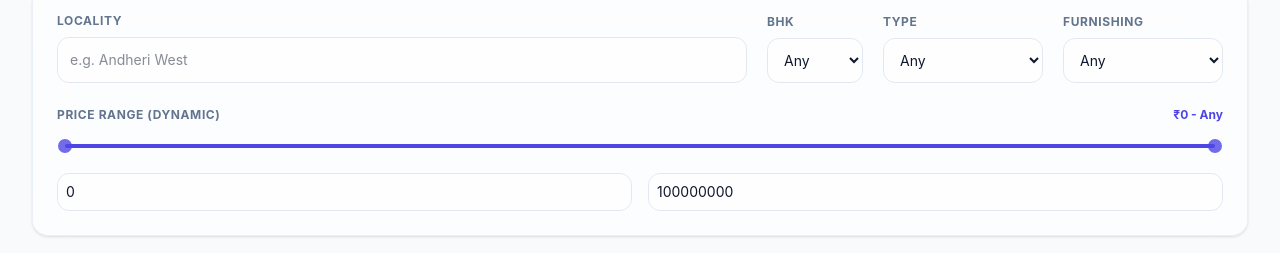
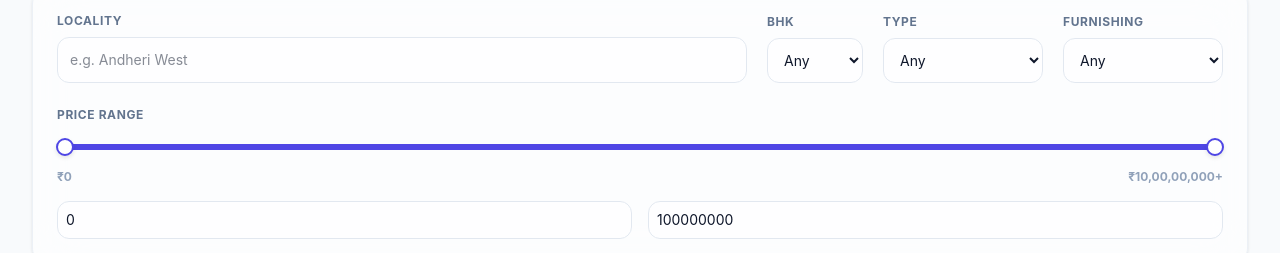
Before and after one commit to krishnaa-sharmaa-905/ivy_home_assignment, a React (Vite) app in the folder frontend/: page / in a window 1280 px wide. Shown: the part 109-362 px from the top of the page. Built offline with nearby package versions, Linux system fonts and the light colour scheme; no server answers; sample sign-in values are in the browser's storage.

Commit message:
fix: adjust dynamic slider min bound and fix rentals listing detail route

```diff
--- a/frontend/src/pages/Browse.tsx
+++ b/frontend/src/pages/Browse.tsx
@@ -18,8 +18,10 @@ export default function Browse() {
   });
 
   // Price slider state
+  const [dynamicMinPrice, setDynamicMinPrice] = useState(0);
   const [dynamicMaxPrice, setDynamicMaxPrice] = useState(100000000);
-  const [priceRange, setPriceRange] = useState<[number, number]>([0, 100000000]); // initial max
+  const [priceRange, setPriceRange] = useState<[number, number]>([0, 100000000]); // initial
+
 
   const loadListings = async (reset = false) => {
     if (!reset && loading) return;
@@ -55,8 +57,11 @@ export default function Browse() {
         if (filters.locality) valid = valid.filter((l: any) => l.locality.toLowerCase().includes(filters.locality.toLowerCase()));
         if (filters.bhk) valid = valid.filter((l: any) => l.bedroom === parseInt(filters.bhk));
         if (filters.property_type) valid = valid.filter((l: any) => l.property_type.toLowerCase() === filters.property_type.toLowerCase());
-        if (priceRange[0] > 0) valid = valid.filter((l: any) => l.price >= priceRange[0]);
+
+        // Use exact dynamic bounds if they were touched, otherwise use the sliding priceRange
+        if (priceRange[0] > dynamicMinPrice) valid = valid.filter((l: any) => l.price >= priceRange[0]);
         if (priceRange[1] < dynamicMaxPrice) valid = valid.filter((l: any) => l.price <= priceRange[1]);
+
         if (filters.furnishing) valid = valid.filter((l: any) => l.furnishing === filters.furnishing);
 
         combined = [...combined, ...valid];
@@ -69,14 +74,22 @@ export default function Browse() {
 
       if (combined.length > 0) {
         const computedMax = Math.max(...combined.map((l: any) => l.price));
+        const computedMin = Math.min(...combined.map((l: any) => l.price));
+
         const roundedMax = Math.ceil(computedMax / 1000000) * 1000000;
+        const roundedMin = Math.floor(computedMin / 100000) * 100000; // nearest 1 Lakh
 
-        if (priceRange[1] >= dynamicMaxPrice) {
-            setDynamicMaxPrice(roundedMax > 10000000 ? roundedMax : 100000000);
-            setPriceRange([priceRange[0], roundedMax > 10000000 ? roundedMax : 100000000]);
-        } else {
-            setDynamicMaxPrice(Math.max(dynamicMaxPrice, roundedMax));
-        }
+        const nextMin = roundedMin < dynamicMinPrice || dynamicMinPrice === 0 ? roundedMin : dynamicMinPrice;
+        const nextMax = roundedMax > dynamicMaxPrice ? roundedMax : dynamicMaxPrice;
+
+        setDynamicMinPrice(nextMin);
+        setDynamicMaxPrice(nextMax);
+
+        // If slider was previously at its absolute bounds, pull it to the new bounds
+        setPriceRange(prev => [
+            prev[0] <= dynamicMinPrice || prev[0] === 0 ? nextMin : prev[0],
+            prev[1] >= dynamicMaxPrice ? nextMax : prev[1]
+        ]);
       }
     } catch (err) {
       console.error(err);
@@ -145,21 +158,27 @@ export default function Browse() {
 
         <div className="flex flex-col md:flex-row gap-6 items-end">
           <div className="flex-1 w-full">
-            <div className="flex justify-between mb-2">
-              <label className="block text-xs font-bold text-slate-500 uppercase tracking-wider">Price Range (Dynamic)</label>
-              <span className="text-xs font-bold text-indigo-600">{formatter.format(priceRange[0])} - {priceRange[1] >= dynamicMaxPrice ? 'Any' : formatter.format(priceRange[1])}</span>
-            </div>
-            <div className="px-2 pt-2 pb-1">
+            <div>
+              <label className="block text-xs font-bold text-slate-500 uppercase tracking-wider mb-3">Price Range</label>
+              <div className="px-2 pt-1 pb-2">
                 <Slider
                   range
-                min={0}
+                  min={dynamicMinPrice}
                   max={dynamicMaxPrice}
                   step={100000}
                   value={priceRange}
                   onChange={(val: any) => setPriceRange(val)}
-                trackStyle={[{ backgroundColor: '#4f46e5' }]}
-                handleStyle={[{ borderColor: '#4f46e5', backgroundColor: '#4f46e5' }, { borderColor: '#4f46e5', backgroundColor: '#4f46e5' }]}
+                  styles={{
+                    track: { backgroundColor: '#4f46e5', height: 6 },
+                    handle: { borderColor: '#4f46e5', height: 18, width: 18, marginTop: -6, backgroundColor: '#fff', opacity: 1, boxShadow: '0 2px 4px rgba(0,0,0,0.1)' },
+                    rail: { backgroundColor: '#e2e8f0', height: 6 }
+                  }}
                 />
+              </div>
+              <div className="flex justify-between text-xs font-bold text-slate-400 mt-2">
+                <span>{formatter.format(priceRange[0])}</span>
+                <span>{formatter.format(priceRange[1])}{priceRange[1] >= dynamicMaxPrice ? '+' : ''}</span>
+              </div>
             </div>
             <div className="flex gap-4 mt-4">
               <input type="number" className="block w-full rounded-xl border-slate-200 bg-white/50 focus:bg-white focus:border-indigo-500 focus:ring-indigo-500 sm:text-sm p-2 border transition-all"
--- a/frontend/src/pages/ListingDetail.tsx
+++ b/frontend/src/pages/ListingDetail.tsx
@@ -14,20 +14,21 @@ export default function ListingDetail() {
   useEffect(() => {
     const fetchListing = async () => {
       try {
-        const res = await api.get(`/v1/listings/${id}`);
+        const endpoint = id?.startsWith('R') ? `/v1/rentals/${id}` : `/v1/listings/${id}`;
+        const res = await api.get(endpoint);
         setListing(cleanListing(res.data));
 
         // Check if saved
         const savedRes = await api.get('/v1/saved');
-        const isS = savedRes.data.results.some((s: any) => s.listing_id === id);
-        setIsSaved(isS);
+        const savedListings = savedRes.data.results || [];
+        setIsSaved(savedListings.some((s: any) => s.listing_id === id));
       } catch (err) {
         console.error(err);
       } finally {
         setLoading(false);
       }
     };
-    fetchListing();
+    if (id) fetchListing();
   }, [id]);
 
   const toggleSave = async () => {
--- a/frontend/src/pages/Rentals.tsx
+++ b/frontend/src/pages/Rentals.tsx
@@ -1,6 +1,8 @@
 import { useState, useEffect } from 'react';
 import { api, cleanListing, isValidListing } from '../api';
 import { Link } from 'react-router-dom';
+import Slider from 'rc-slider';
+import 'rc-slider/assets/index.css';
 
 export default function Rentals() {
   const [rentals, setRentals] = useState<any[]>([]);
@@ -9,6 +11,9 @@ export default function Rentals() {
   const [offset, setOffset] = useState(0);
 
   const [localityFilter, setLocalityFilter] = useState('');
+  const [dynamicMinPrice, setDynamicMinPrice] = useState(0);
+  const [dynamicMaxPrice, setDynamicMaxPrice] = useState(500000); // 5L
+  const [priceRange, setPriceRange] = useState<[number, number]>([0, 500000]);
 
   const loadRentals = async (reset = false) => {
     if (!reset && loading) return;
@@ -23,8 +28,9 @@ export default function Rentals() {
       while (loadedInThisBatch < 10 && hasMoreData && fetchCount < 5) {
         fetchCount++;
         const params: any = { offset: currentOffset, limit: 50 };
-        // We DO NOT pass locality to backend because backend requires exact match,
-        // and we want substring search on the client side.
+        // We DO NOT pass locality to backend because backend requires exact match
+        if (priceRange[0] > dynamicMinPrice) params.min_price = priceRange[0];
+        if (priceRange[1] < dynamicMaxPrice) params.max_price = priceRange[1];
 
         const res = await api.get('/v1/rentals', { params });
         const rawResults = res.data.results || [];
@@ -33,6 +39,8 @@ export default function Rentals() {
 
         let valid = rawResults.map(cleanListing).filter(isValidListing);
         if (localityFilter) valid = valid.filter((l: any) => l.locality.toLowerCase().includes(localityFilter.toLowerCase()));
+        if (priceRange[0] > dynamicMinPrice) valid = valid.filter((l: any) => l.price >= priceRange[0]);
+        if (priceRange[1] < dynamicMaxPrice) valid = valid.filter((l: any) => l.price <= priceRange[1]);
 
         combined = [...combined, ...valid];
         loadedInThisBatch += valid.length;
@@ -41,6 +49,25 @@ export default function Rentals() {
       setRentals(combined);
       setOffset(currentOffset);
       setHasMore(hasMoreData);
+
+      if (combined.length > 0) {
+        const computedMax = Math.max(...combined.map((l: any) => l.price));
+        const computedMin = Math.min(...combined.map((l: any) => l.price));
+
+        const roundedMax = Math.ceil(computedMax / 10000) * 10000;
+        const roundedMin = Math.floor(computedMin / 5000) * 5000;
+
+        const nextMin = roundedMin < dynamicMinPrice || dynamicMinPrice === 0 ? roundedMin : dynamicMinPrice;
+        const nextMax = roundedMax > dynamicMaxPrice ? roundedMax : dynamicMaxPrice;
+
+        setDynamicMinPrice(nextMin);
+        setDynamicMaxPrice(nextMax);
+
+        setPriceRange(prev => [
+            prev[0] <= dynamicMinPrice || prev[0] === 0 ? nextMin : prev[0],
+            prev[1] >= dynamicMaxPrice ? nextMax : prev[1]
+        ]);
+      }
     } catch (err) {
       console.error(err);
     } finally {
@@ -53,22 +80,46 @@ export default function Rentals() {
       loadRentals(true);
     }, 400);
     return () => clearTimeout(handler);
-  }, [localityFilter]);
+  }, [localityFilter, priceRange]);
 
   const formatter = new Intl.NumberFormat('en-IN', { style: 'currency', currency: 'INR', maximumFractionDigits: 0 });
 
   return (
     <div className="space-y-8">
       <div className="bg-white/60 backdrop-blur-xl p-8 rounded-2xl shadow-sm border border-slate-200/60">
-        <div className="flex flex-col md:flex-row justify-between items-start md:items-center gap-6">
-          <div>
+        <div className="flex flex-col md:flex-row justify-between items-start gap-6">
+          <div className="md:w-1/3">
             <h2 className="text-3xl font-extrabold text-slate-900 tracking-tight">Rentals</h2>
             <p className="mt-2 text-slate-500">Discover rental properties across the city.</p>
           </div>
-          <div className="w-full md:w-auto">
-            <label className="block text-xs font-bold text-slate-500 uppercase tracking-wider mb-2">Locality</label>
-            <input type="text" className="block w-full min-w-[250px] rounded-xl border-slate-200 bg-white/50 focus:bg-white focus:border-indigo-500 focus:ring-indigo-500 sm:text-sm p-3 border transition-all"
-                   value={localityFilter} onChange={e => setLocalityFilter(e.target.value)} placeholder="Search by locality..." />
+          <div className="w-full md:w-2/3 flex flex-col sm:flex-row gap-6">
+            <div className="flex-1">
+              <label className="block text-xs font-bold text-slate-500 uppercase tracking-wider mb-2">Locality</label>
+              <input type="text" className="block w-full rounded-xl border-slate-200 bg-white/50 focus:bg-white focus:border-indigo-500 focus:ring-indigo-500 sm:text-sm p-3 border transition-all"
+                     value={localityFilter} onChange={e => setLocalityFilter(e.target.value)} placeholder="Search by locality..." />
+            </div>
+            <div className="flex-1">
+              <label className="block text-xs font-bold text-slate-500 uppercase tracking-wider mb-3">Rent Range / mo</label>
+              <div className="px-2 pt-1 pb-2">
+                <Slider
+                  range
+                  min={dynamicMinPrice}
+                  max={dynamicMaxPrice}
+                  step={5000}
+                  value={priceRange}
+                  onChange={(val: any) => setPriceRange(val)}
+                  styles={{
+                    track: { backgroundColor: '#4f46e5', height: 6 },
+                    handle: { borderColor: '#4f46e5', height: 18, width: 18, marginTop: -6, backgroundColor: '#fff', opacity: 1, boxShadow: '0 2px 4px rgba(0,0,0,0.1)' },
+                    rail: { backgroundColor: '#e2e8f0', height: 6 }
+                  }}
+                />
+              </div>
+              <div className="flex justify-between text-xs font-bold text-slate-400 mt-2">
+                <span>{formatter.format(priceRange[0])}</span>
+                <span>{formatter.format(priceRange[1])}{priceRange[1] >= dynamicMaxPrice ? '+' : ''}</span>
+              </div>
+            </div>
           </div>
         </div>
       </div>
```
Lines whose indentation alone changed are shown as unchanged.
